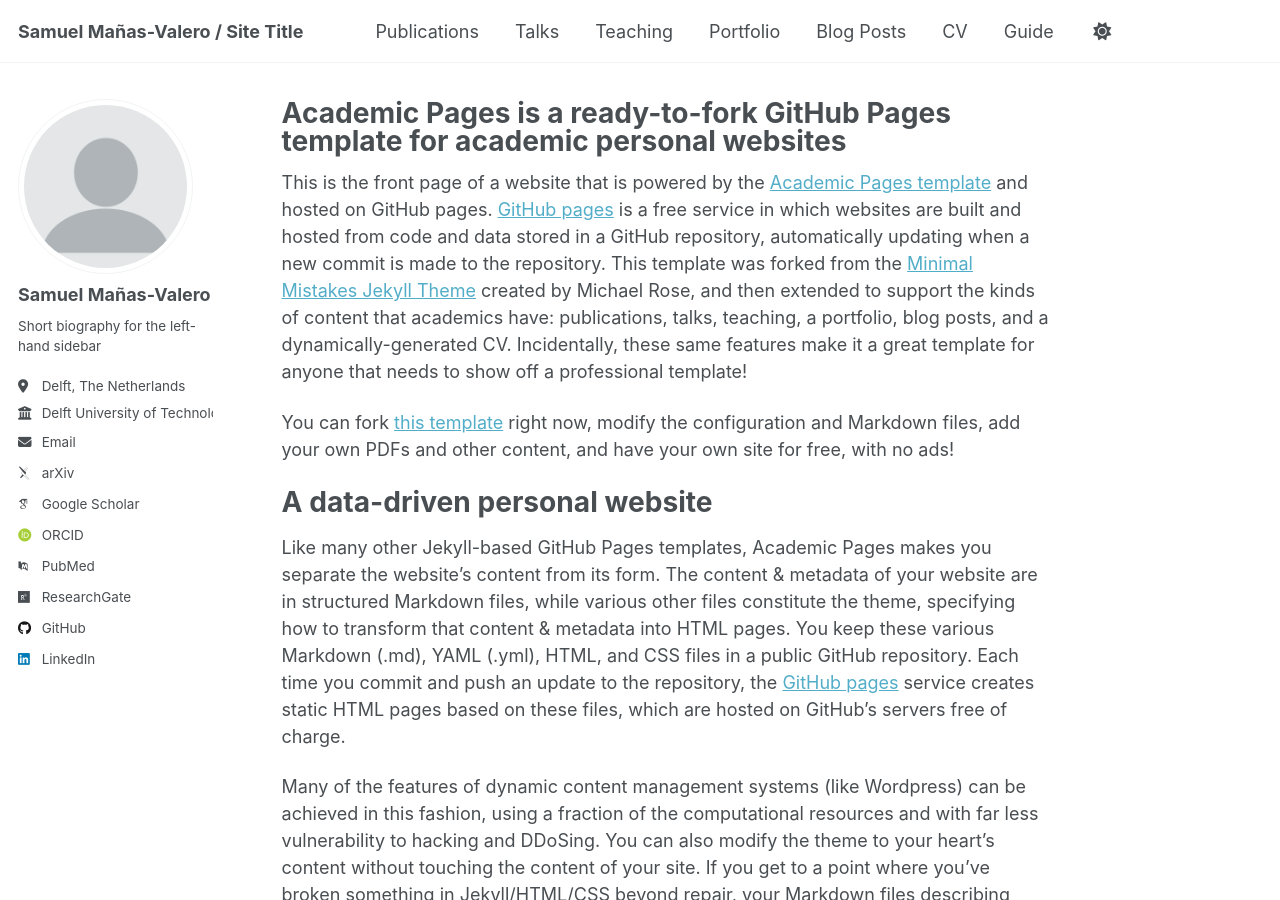
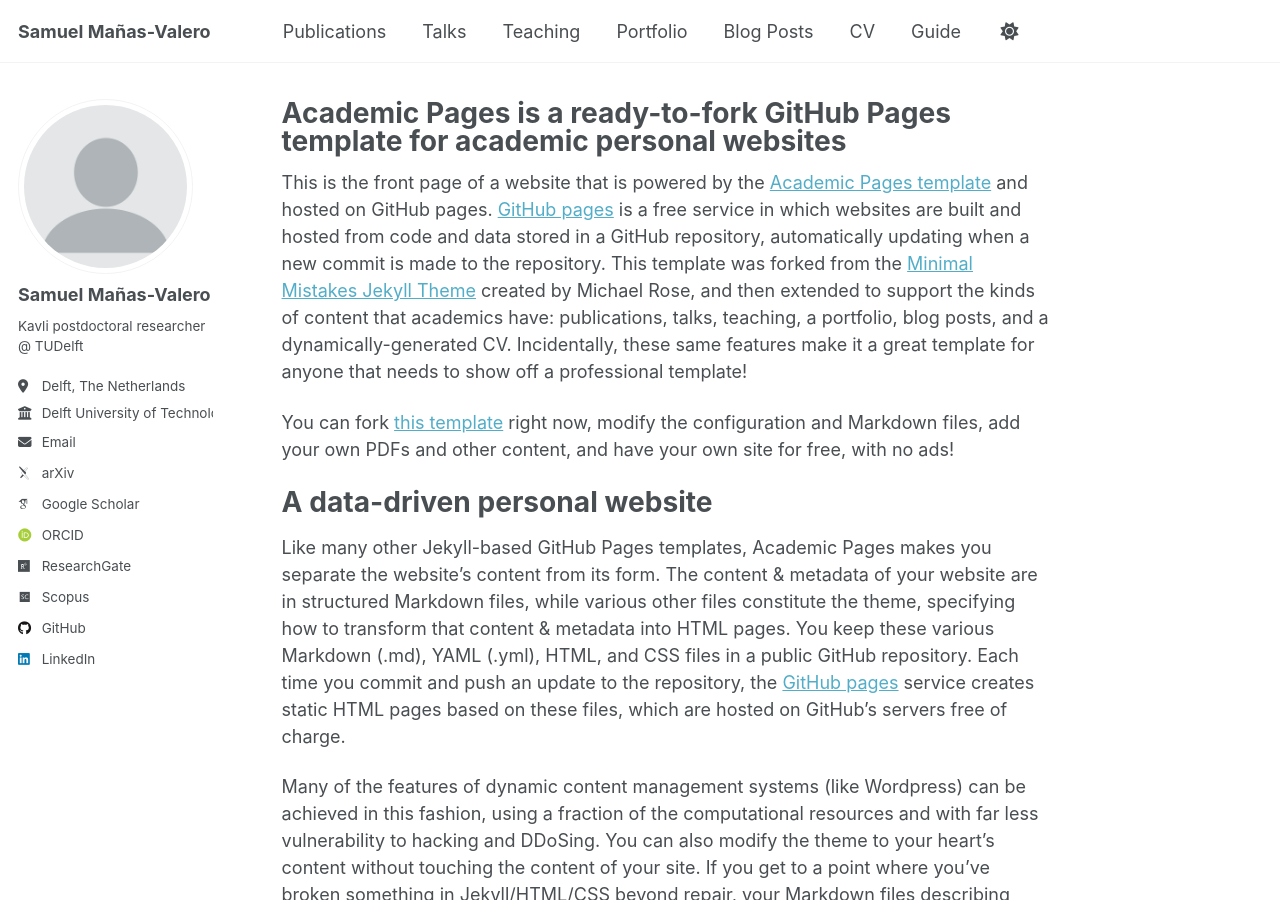
Before and after one commit to S-M-V/S-M-V, a Jekyll site: the page built from _pages/about.md, in a window 1280 px wide and 900 px high. Built offline with Jekyll 4.4.1, drawn with Linux system fonts in a browser that asks for light colours; some web fonts are replaced; a script that is not in the unit is left out.

Commit message:
Update _config.yml

```diff
--- a/_config.yml
+++ b/_config.yml
@@ -9,7 +9,7 @@
 # Basic Site Settings
 locale                   : "en-US"
 site_theme               : "default" # Currently available options are "default", "air"
-title                    : "Samuel Mañas-Valero / Site Title"
+title                    : "Samuel Mañas-Valero"
 title_separator          : "-"
 name                     : &name "Samuel"
 description              : &description "personal description"
@@ -25,7 +25,7 @@ author:
   avatar           : "profile.png"
   name             : "Samuel Mañas-Valero"
   pronouns         : # example: "she/her"
-  bio              : "Short biography for the left-hand sidebar"
+  bio              : "Kavli postdoctoral researcher @ TUDelft"
   location         : "Delft, The Netherlands"
   employer         : "Delft University of Technology"
   uri              : # URL
@@ -35,13 +35,13 @@ author:
   academia         : # URL
   arxiv            : http://arxiv.org/a/manasvalero_s_1# URL - Update with the correct link to your profile
   googlescholar    : https://scholar.google.com/citations?user=cQd43coAAAAJ&hl=en"https://scholar.google.com/citations?user=PS_CX0AAAAAJ"
-  inspire-hep      : # URL
-  impactstory      : # URL
+#  inspire-hep      : # URL
+#  impactstory      : # URL
   orcid            : "https://orcid.org/0000-0001-6319-9238" #"http://orcid.org/yourorcidurl"
-  semantic         : # URL
-  pubmed           : "https://www.ncbi.nlm.nih.gov/pubmed/?term=john+snow"
+#  semantic         : # URL
+#  pubmed           : "https://www.ncbi.nlm.nih.gov/pubmed/?term=john+snow"
   researchgate     : "https://www.researchgate.net/profile/Samuel-Manas-Valero?ev=hdr_xprf" # URL
-  scopus           : # URL
+  scopus           : "https://www.scopus.com/authid/detail.uri?authorId=56488108800"# URL
 
   # Repositories and software development
   bitbucket        : # Username - Update with your username on the site
```
